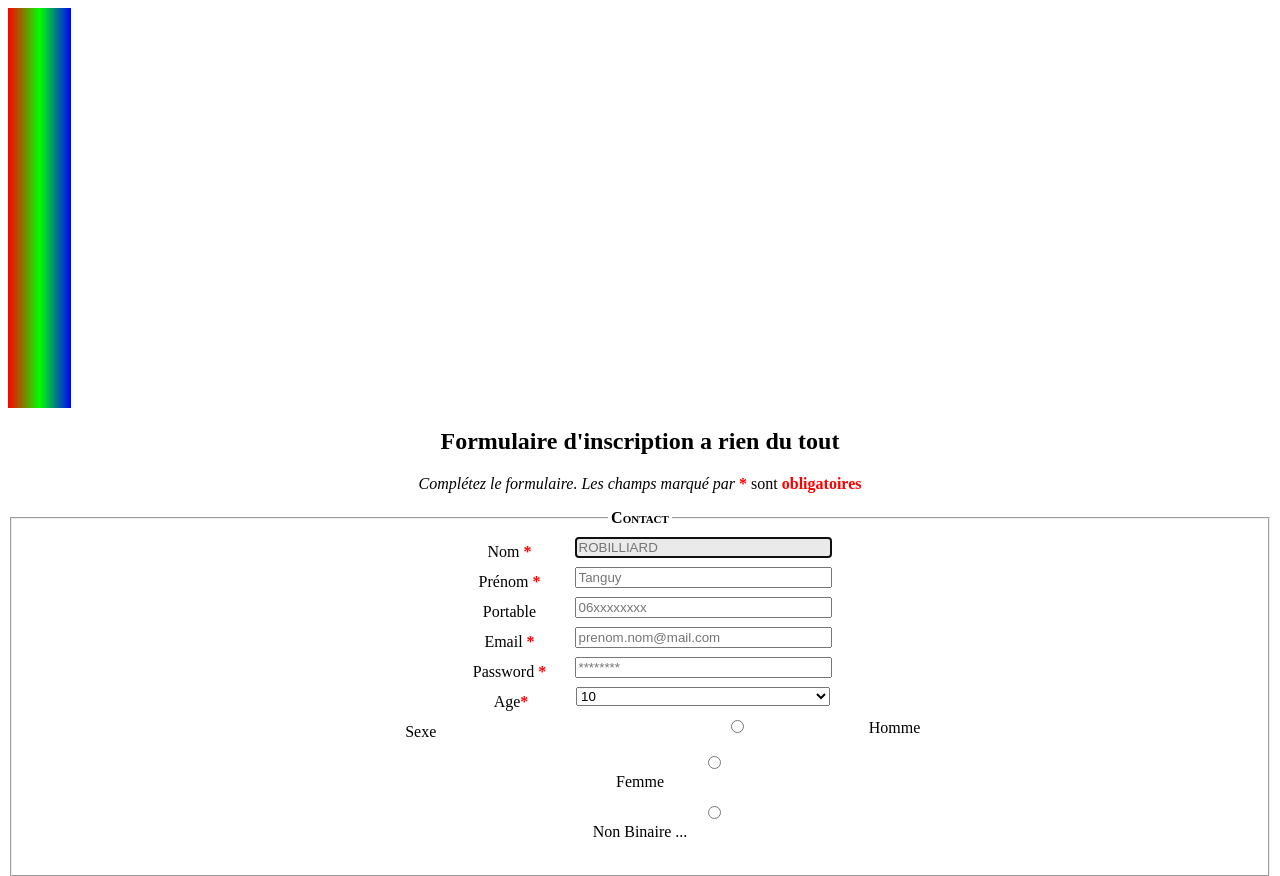
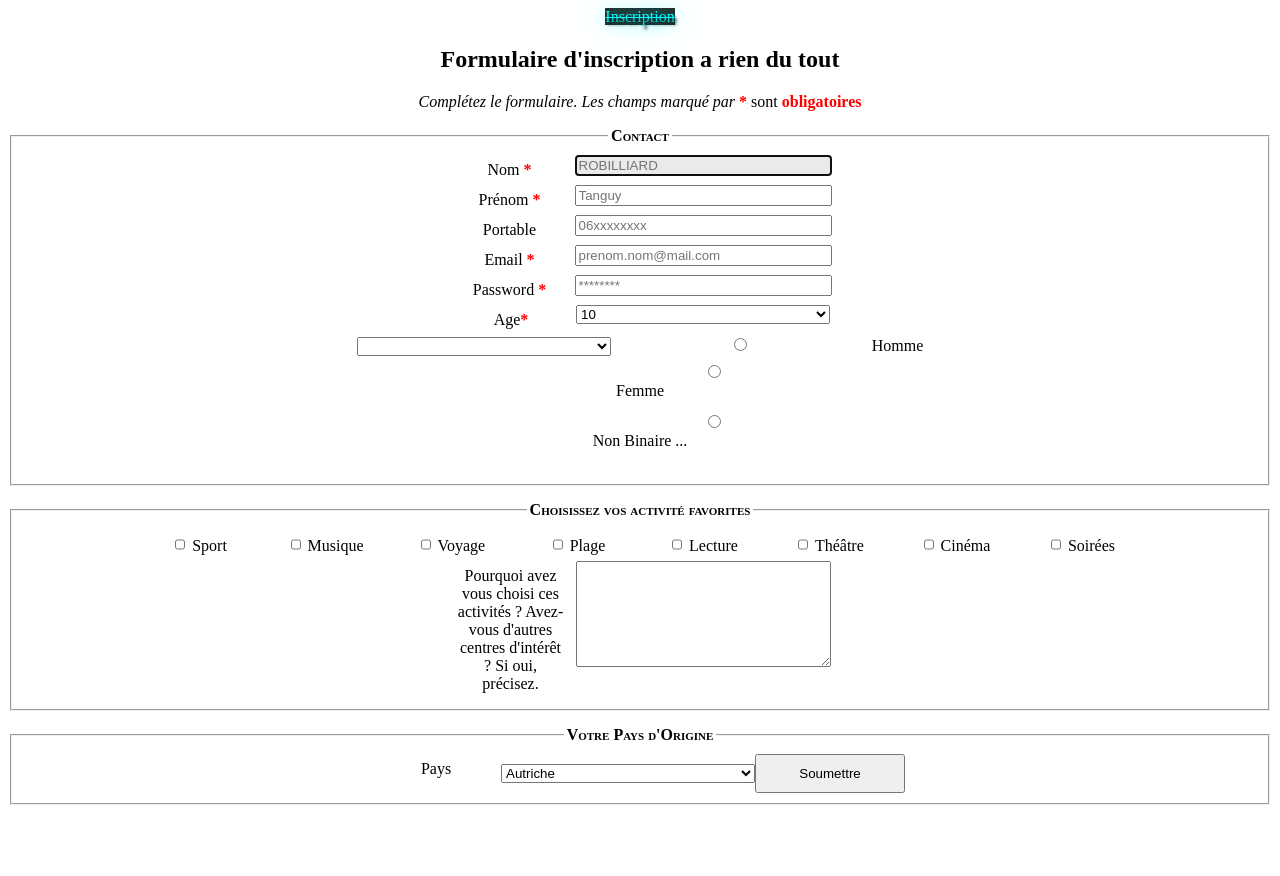
Before and after one commit to Tanguyrob/formulaire, a Flask app: page /signup in a window 1280 px wide. Shown: the top 876 px of the page. After the commit the page ends 805 px from the top, so only its background shows below. Run offline with Flask 2, Linux system fonts and the light colour scheme; lists and menus that the app fills with data are empty.

Commit message:
add centre and select

```diff
--- a/static/main.css
+++ b/static/main.css
@@ -76,3 +76,7 @@ s{text-shadow:0 0 20px #00FFFC,2px 3px 3px #141414, 0 0 100px #00D4D1;color:#00F
     width: 150px;
     padding: 10px;
   }
+
+  centre{
+    text-align: center;
+  }
--- a/templates/signup.html
+++ b/templates/signup.html
@@ -4,7 +4,7 @@
 	    <link rel ="stylesheet" type="text/css" href="{{ url_for('static', filename='main.css') }}">
     </head>
     <body>
-        <t> Inscription </t>
+        <s> Inscription </s>
         <h2>Formulaire d'inscription a rien du tout</h2>
         <form action="#">
           <p><i>Complétez le formulaire. Les champs marqué par </i><em>*</em> sont <em>obligatoires</em></p>
@@ -44,11 +44,12 @@
                     <option value="29" name="age">29</option>
                     <option value="30" name="age">30</option>
               </select><br>
+              <select>
               <label class="left" >Sexe </label>
-              <label for="homme" ></label><input name="sexe" value="H" id="homme" type="radio" /> Homme </label><br>
+             <centre> <label for="homme" ></label><input name="sexe" value="H" id="homme" type="radio" /> Homme </label><br>
               <label for="femme"><input name="sexe" value="F" id="femme" type="radio" /> Femme </label><br>
               <label for="nonbinaire"><input name="sexe" value="NB" id="nonbinaire" type="radio" /> Non Binaire ... </label><br>
-              </select><br>
+              </centre></select><br>
           </fieldset>
 
           <fieldset>
```
